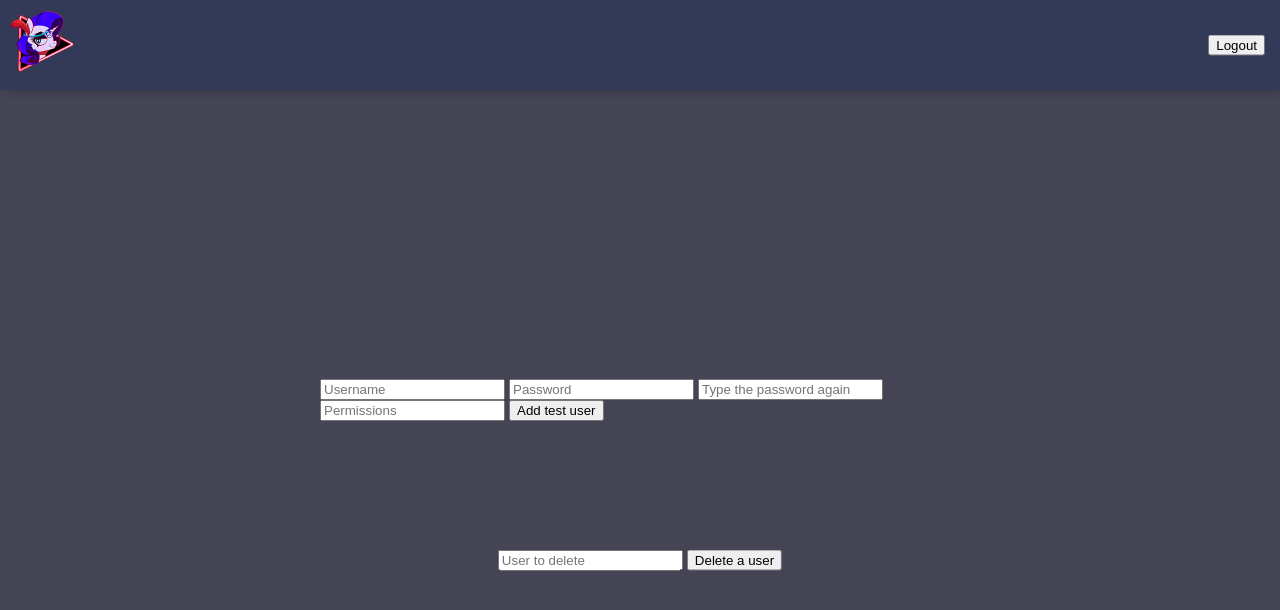
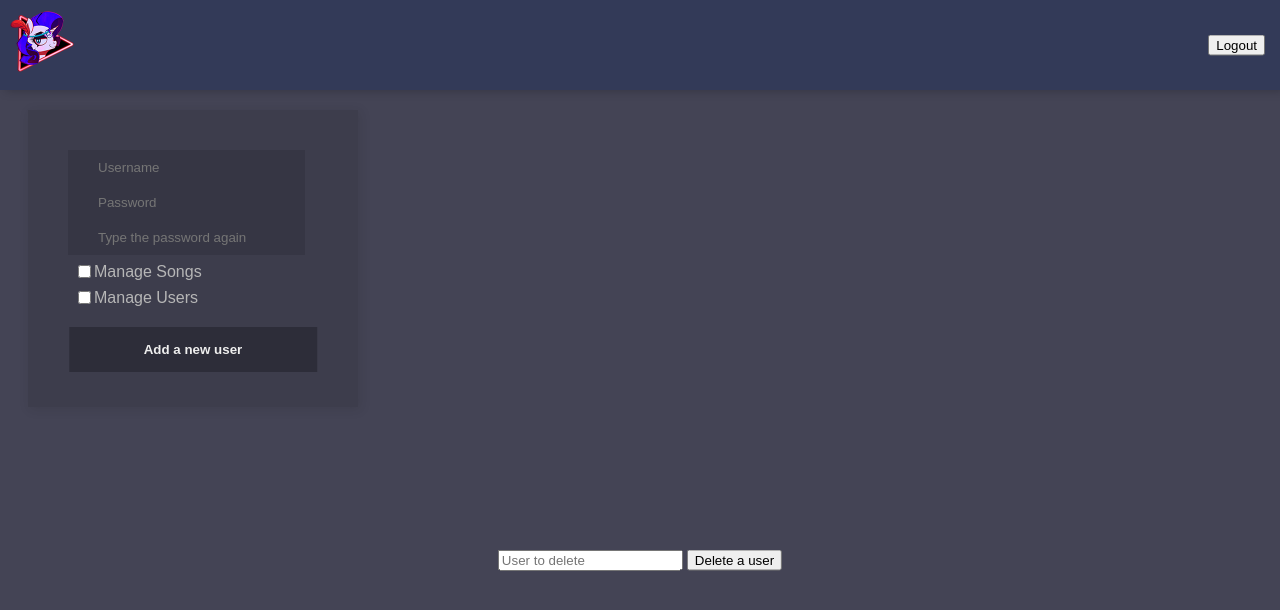
Before and after one commit to non-root-user/lpr-control-panel, a Flask app: template templates/manage_users.html in a window 1280 px wide. Shown: the top 610 px of the page. Run offline with Flask 2, Linux system fonts and the light colour scheme; the template is opened without the code that fills it, so the values that code supplies are empty.

Commit message:
Visual overhaul to the user management panel

```diff
--- a/main.py
+++ b/main.py
@@ -44,6 +44,12 @@ You can disable this option in config.py.
 def manage_users():
     if 'username' in session and (session['permissions'] & 4):
         return render_template('manage_users.html')
+    abort(401)
+
+@app.route('/manage_songs')
+def manage_songs():
+    if 'username' in session and (session['permissions'] & 2):
+        return render_template('manage_songs.html')
     abort(401)
 
 @app.route('/')
--- a/static/manage_users.css
+++ b/static/manage_users.css
@@ -1,7 +1,51 @@
 #add_user_form {
+    position: relative;
+    padding: 40px 40px 100px 40px;
+    background: rgba(0, 0, 0, .1);
+    color: rgb(182, 182, 182);
+    font-family: sans-serif;
+    max-width: 250px;
+    margin: 20px;
+    margin-top: 110px;
+    box-shadow: rgba(34, 34, 34, 0.158) 2px 2px 10px;
+}
+#add_user_form input {
+    display: block;
+    background: rgba(0, 0, 0, .1);
+    padding: 10px 30px;
+    color: #ddd;
+    border: none;
+}
+#add_user_form input[type=checkbox] {
+    display: inline-block;
+    vertical-align: bottom;
+    margin-left: 10px;
+    margin-top: 10px;
+}
+#add_user_form input:focus {
+    outline: 0;
+}
+#add_user_form input:last-child {
+    margin-bottom: 15px;
+}
+#add_user_btn {
     position: absolute;
-    top: 50%; left: 50%;
-    transform: translate(-50%, -50%);
+    left: 50%;
+    margin-top: 20px;
+    transform: translateX(-50%);
+    min-width: 75%;
+    text-align: center;
+    font-weight: bold;
+    color: #eee;
+    background: rgba(0, 0, 0, .25);
+    border: none;
+    transition: all linear .5s;
+    box-shadow: #222 0 0 0;
+    padding: 15px 30px;
+    cursor: pointer;
+}
+#add_user_btn:hover, #add_user_btn:active {
+    box-shadow: #222 4px 4px 0;
 }
 #delete_user_form {
     position: absolute;
--- /dev/null
+++ b/static/manage_users.js
@@ -0,0 +1,93 @@
+window.onload = () => {
+
+    add_user_btn.onclick = () => {
+        if(add_password.value === add_password_check.value){
+            if(!isNaN(add_permission_level.value) && (add_permission_level.value & 1)){
+                fetch(add_user_url, {
+                    method: 'POST',
+                    mode: 'same-origin',
+                    headers: {
+                        'Content-Type': 'application/json'
+                    },
+                    body: JSON.stringify({
+                       username: add_username.value,
+                       password: add_password.value,
+                       permission_level: add_permission_level.value
+                    })
+                });
+            }
+            else showError("Invalid permission value")
+        }
+        else showError("Passwords do not match")
+    }
+
+    del_user_btn.onclick = () => {
+
+        fetch(delete_user_url, {
+            method: 'DELETE',
+            mode: 'same-origin',
+            headers: {
+                'Content-Type': 'application/json'
+            },
+            body: JSON.stringify({
+                username: del_username.value,
+            })
+        });
+    }
+
+    add_user_btn.onclick = async () => {
+        let username = add_username.value;
+        let password = add_password.value;
+        let passwordCheck = add_password_check.value;
+        let permissions = 1;
+        var oldValBtn = add_user_btn.innerHTML;
+        add_user_btn.disabled = true;
+        add_user_btn.innerHTML = '.';
+        let btnInterval = setInterval(async () => {
+            for (let i = 0; i < 3; i++) {
+                await new Promise(res => setTimeout(res, 500));
+                if (i > 2 || i === 0) add_user_btn.innerHTML='.';
+                else add_user_btn.innerHTML += ' .';
+            }
+        }, 500 * 3);
+
+        await [].forEach.call(document.getElementsByClassName('permission_select'), el =>
+            permissions += el.checked ? +permissions.getAttribute('perm') : 0);
+
+        var oldColor = add_user_btn.style.background || 'rgba(0,0,0,.25)';
+        fetch(add_user_url, {
+            method: 'POST', mode: 'same-origin', cache: 'no-cache', headers: {
+                'Content-Type': 'application/json'}, redirect: 'error', body: JSON.stringify({
+                    username: username, password: password, permission_level: permissions
+                })}).then(res => res.json()).then(d => {
+                    clearInterval(btnInterval);
+                    add_user_btn.disabled = false;
+                    add_user_btn.innerHTML = d.message
+                    add_user_btn.style.background = d.result == '200' ? '#264' : '#624';
+                    add_user_btn.animate([{transform: 'translateX(-50%) scale(1)'},
+                        {transform: 'translateX(-50%) scale(1.06)'},{transform: 'translateX(-50%) scale(1.04)'}],
+                        {fill: 'forwards', duration: 750, easing: 'ease'});
+                    setTimeout(() => {
+                        add_user_btn.style.background = oldColor;
+                        add_user_btn.innerHTML = oldValBtn;
+                        add_user_btn.animate([{transform: 'translateX(-50%) scale(1.04)'},{transform: 'translateX(-50%) scale(1)'}],
+                            {fill: 'forwards', duration: 900});
+                    }, 6000);
+                }).catch(() => {
+                    add_user_btn.style.background = '#924';
+                    add_user_btn.innerHTML = 'Interval Server Error';
+                    add_user_btn.disabled = false;
+                    add_user_btn.animate([{transform: 'translateX(-50%) scale(1)'},
+                        {transform: 'translateX(-50%) scale(1.06)'},{transform: 'translateX(-50%) scale(1.04)'}],
+                        {fill: 'forwards', duration: 750, easing: 'ease'});
+                    setTimeout(() => {
+                        add_user_btn.style.background = oldColor;
+                        add_user_btn.innerHTML = oldValBtn;
+                        add_user_btn.animate([{transform: 'translateX(-50%) scale(1.04)'},{transform: 'translateX(-50%) scale(1)'}],
+                            {fill: 'forwards', duration: 900});
+                    }, 6000);
+                })
+
+    }
+
+}
--- a/templates/manage_users.html
+++ b/templates/manage_users.html
@@ -1,64 +1,33 @@
 {% extends 'base.html' %}
 
-{% block title %}Dashboard{% endblock %}
+{% block title %}User Management Dashboard{% endblock %}
 {% block style %}
         <link rel="stylesheet" type="text/css" media="all" href={{ url_for('static', filename='manage_users.css') }} />
+        <script>
+            add_user_url    = '{{ url_for('add_user') }}'
+            delete_user_url = '{{ url_for('delete_user') }}'
+        </script>
+        <script type="text/javascript" src={{ url_for('static', filename='manage_users.js') }} ></script>
     {% endblock %}
 
 
 {% block content %}
+
 <div>
     <div id="add_user_form">
         <input type="text" class="add_user_input" id="add_username" placeholder="Username">
         <input type="password" class="add_user_input" id="add_password" placeholder="Password">
         <input type="password" class="add_user_input" id="add_password_check" placeholder="Type the password again">
-        <input type="number" class="add_user_input" id="add_permission_level" placeholder="Permissions">
+        <input type="checkbox" class="add_user_input" class="permission_select" perm="2">Manage Songs<br>
+        <input type="checkbox" class="add_user_input" class="permission_select" perm="4">Manage Users<br>
 
-        <button id="add_user_btn">Add test user</button>
+        <button id="add_user_btn">Add a new user</button>
     </div>
-    <script>
-        add_user_btn.onclick = () => {
-            if(add_password.value === add_password_check.value){
-                if(!isNaN(add_permission_level.value) && (add_permission_level.value & 1)){
-                    fetch('{{ url_for('add_user') }}', {
-                        method: 'POST',
-                        mode: 'same-origin',
-                        headers: {
-                            'Content-Type': 'application/json'
-                        },
-                        body: JSON.stringify({
-                           username: add_username.value,
-                           password: add_password.value,
-                           permission_level: add_permission_level.value
-                        })
-                    });
-                }
-                else showError("Invalid permission value")
-            }
-            else showError("Passwords do not match")
-        }
-    </script>
 
     <div id="delete_user_form">
         <input type="text" class="delete_user_input" id="del_username" placeholder="User to delete">
         <button id="del_user_btn">Delete a user</button>
     </div>
-    <script>
-        del_user_btn.onclick = () => {
-
-            fetch('{{ url_for('delete_user') }}', {
-                method: 'DELETE',
-                mode: 'same-origin',
-                headers: {
-                    'Content-Type': 'application/json'
-                },
-                body: JSON.stringify({
-                    username: del_username.value,
-                })
-            });
-        }
-    </script>
-
 
 </div>
 {% endblock %}
```
Also changed, not shown: api.py (+12 -14 lines).
